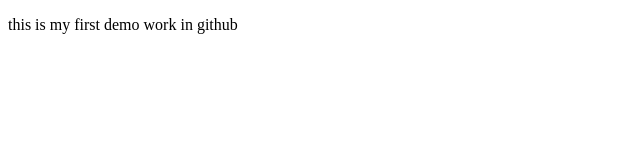
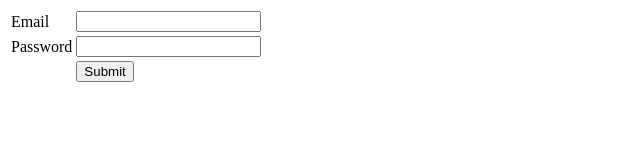
Before and after one commit to alamgir8223/DemoApp, a plain HTML site: page DemoApp/index.html in a window 1280 px wide. Shown: the whole page, without its empty margins (0-640 px from the left). Drawn offline with Linux system fonts and the light colour scheme.

Commit message:
add login form into index.html

```diff
--- a/DemoApp/index.html
+++ b/DemoApp/index.html
@@ -4,6 +4,22 @@
     <title></title>
 </head>
 <body>
-    <p>this is my first demo work in github</p>
+
+    <table>
+        <tr>
+            <td>Email</td>
+            <td><input id="txtEmail" type="text" /></td>
+        </tr>
+        <tr>
+            <td>Password</td>
+            <td><input id="txtPassword" type="password" /></td>
+        </tr>
+        <tr>
+        <td></td>
+        <td><input type="button" id="btnSubmit" value="Submit" /></td>
+        </tr>
+    </table>
+
+
 </body>
 </html>
```
